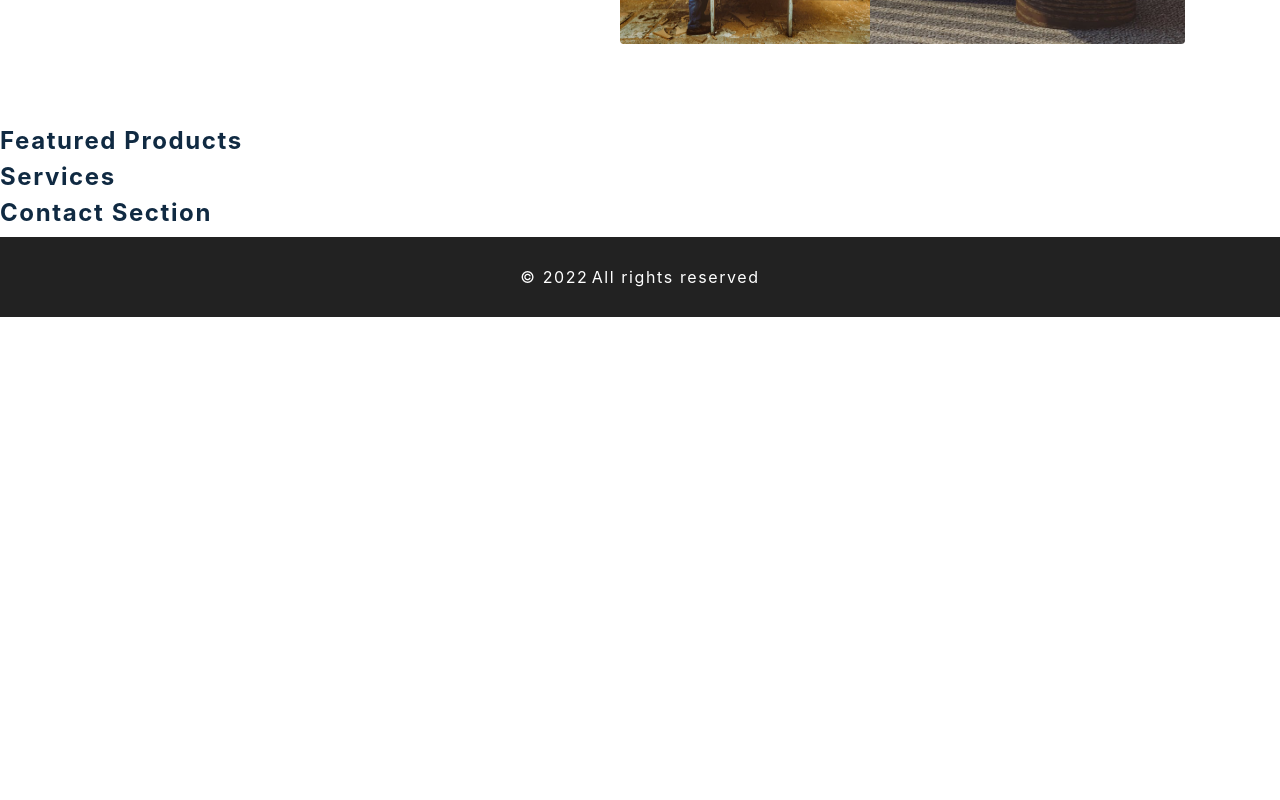
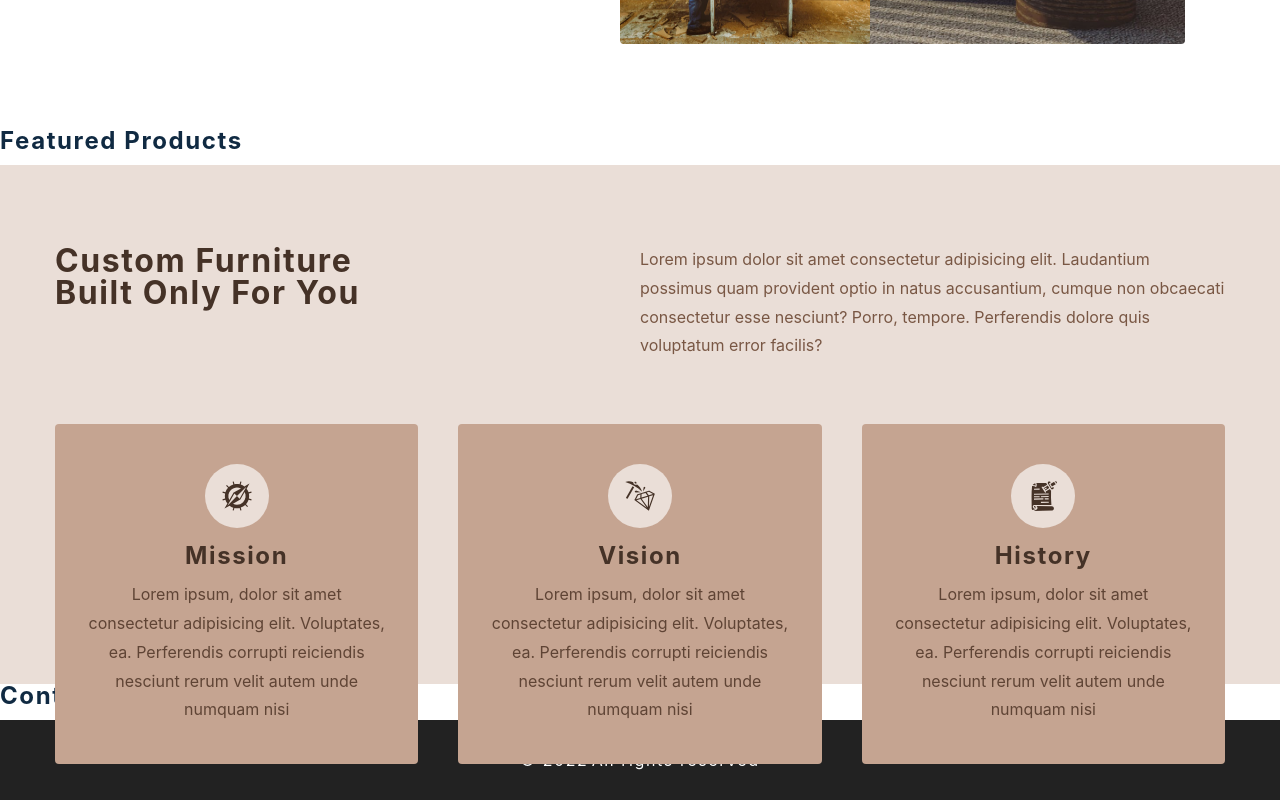
Before and after one commit to duongthuychuong/e-commerce-comfy, a React (Create React App) app: page / in a window 1280 px wide. Shown: the part 671-1471 px from the top of the page. Before the commit the page ends 988 px from the top, so only its background shows below. Built offline with nearby package versions, Linux system fonts and the light colour scheme; the HTML template or start-up script is replaced by a standard one.

Commit message:
Home page with services setup

```diff
--- a/src/components/Services.js
+++ b/src/components/Services.js
@@ -1,10 +1,38 @@
-import React from 'react'
-import styled from 'styled-components'
-import { services } from '../utils/constants'
+import React from "react";
+import styled from "styled-components";
+import { services } from "../utils/constants";
 
 const Services = () => {
-  return <h4>services </h4>
-}
+  return (
+    <Wrapper>
+      <div className="section-center">
+        <article className="header">
+          <h3>
+            Custom furniture <br /> Built only for you
+          </h3>
+          <p>
+            Lorem ipsum dolor sit amet consectetur adipisicing elit. Laudantium
+            possimus quam provident optio in natus accusantium, cumque non
+            obcaecati consectetur esse nesciunt? Porro, tempore. Perferendis
+            dolore quis voluptatum error facilis?
+          </p>
+        </article>
+        <div className="services-center">
+          {services.map((service) => {
+            const { id, icon, title, text } = service;
+            return (
+              <article key={id} className="service">
+                <span className="icon">{icon}</span>
+                <h4>{title}</h4>
+                <p>{text}</p>
+              </article>
+            );
+          })}
+        </div>
+      </div>
+    </Wrapper>
+  );
+};
 
 const Wrapper = styled.section`
   h3,
@@ -68,5 +96,5 @@
       transform: translateY(5rem);
     }
   }
-`
-export default Services
+`;
+export default Services;
```
